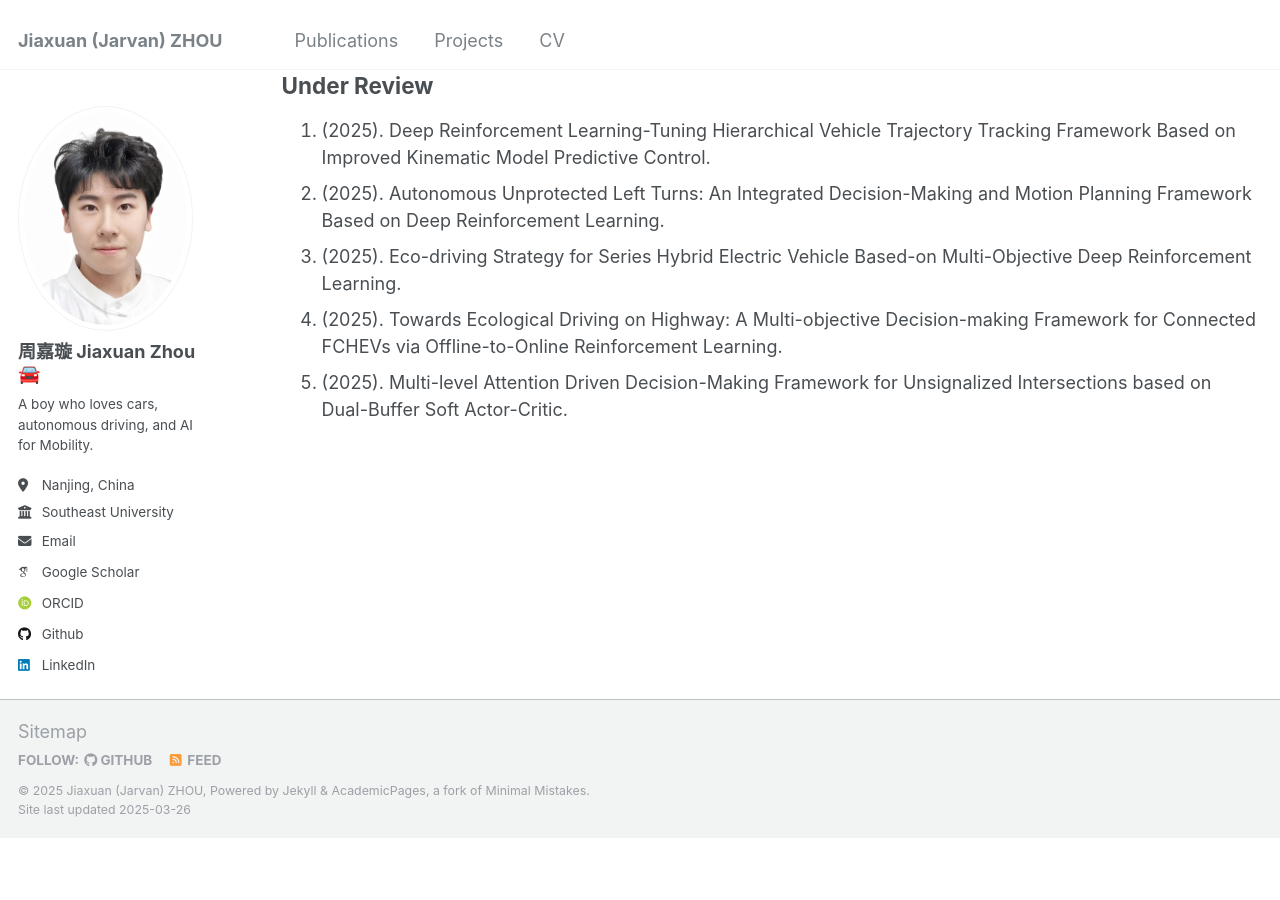
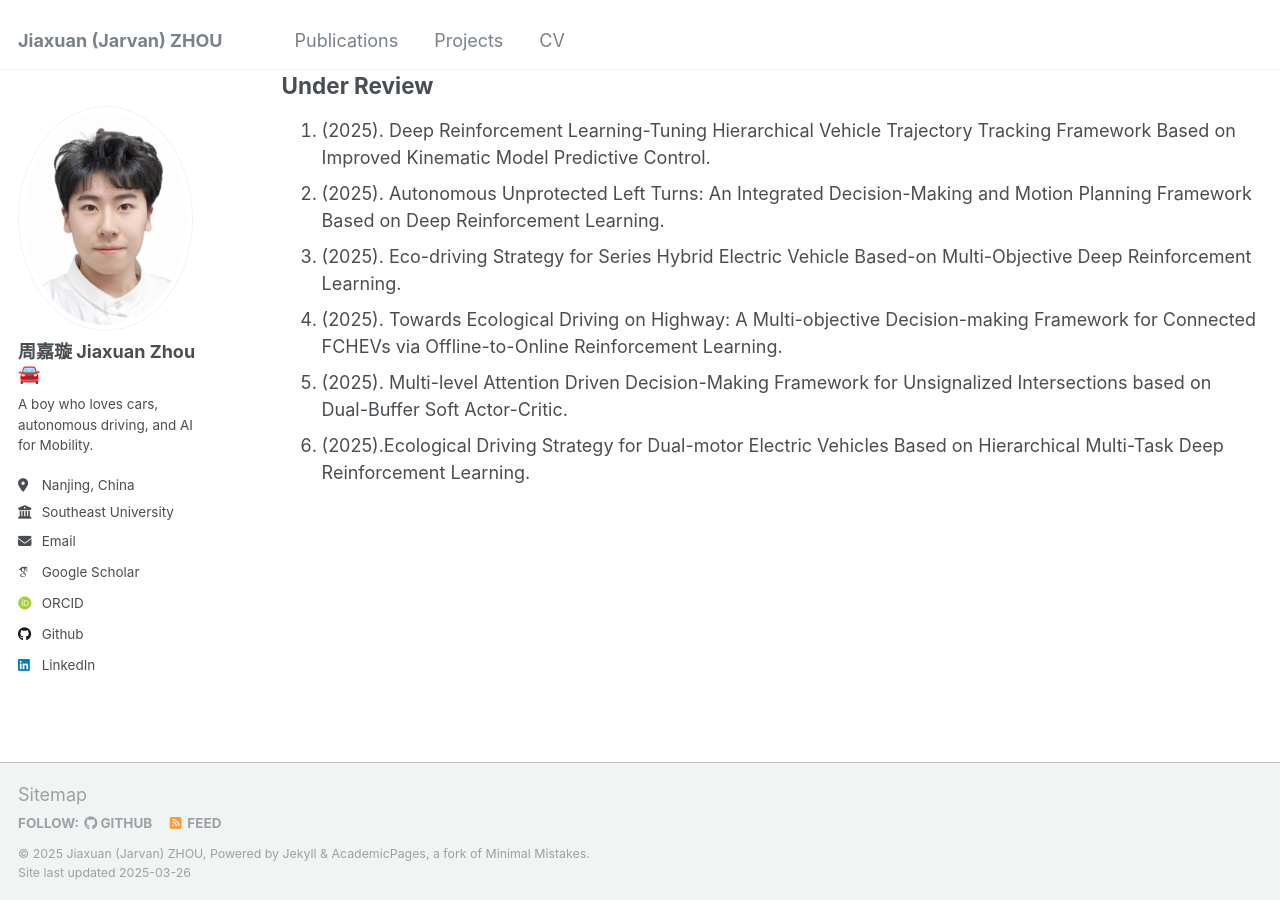
Before and after one commit to jarvanzhouz/jarvanzhouz.github.io, a Jekyll site: the page built from _pages/publications.html, in a window 1280 px wide and 900 px high, scrolled down 1273 px. Built offline with Jekyll 4.4.1, drawn with Linux system fonts in a browser that asks for light colours; some web fonts are replaced; before the commit the page ends 2110 px from its top, so only the background shows below that.

Commit message:
Update publications.html

```diff
--- a/_pages/publications.html
+++ b/_pages/publications.html
@@ -18,8 +18,12 @@ author_profile: true
 
 
 
+
+
         " target="_blank" rel="noopener noreferrer">Link</a>]</li>
 <li>Peng, J.(Supervisor), <strong>Zhou, J.</strong>, Chen, J., Pi, D., Wu, J., Wang, H., & Ding, F. (2023). Multiple Electric Components Health-Aware Eco-Driving Strategy for Fuel Cell Hybrid Electric Vehicle Based on Soft Actor-Critic Algorithm. IEEE Transactions on Transportation Electrification.<strong> (JCR Q1, IF=7.2)</strong>. [<a href="https://doi.org/10.1109/TTE.2023.3339490
+
+
 
 
 
@@ -30,8 +34,12 @@ author_profile: true
 
 
 
+
+
         " target="_blank" rel="noopener noreferrer">Link</a>]</li>
 <li>Wang, Z., He, H., Peng, J., Chen, W., Wu, C., Fan, Y., & <strong>Zhou, J.</strong> (2023). A Comparative Study of Deep Reinforcement Learning Based Energy Management Strategy for Hybrid Electric Vehicle. Energy Conversion and Management, 293, 117442.<strong> (JCR Q1, IF=10.4)</strong>. [<a href="https://doi.org/10.1016/j.enconman.2023.117442
+
+
 
 
 
@@ -42,8 +50,12 @@ author_profile: true
 
 
 
+
+
         " target="_blank" rel="noopener noreferrer">Link</a>]</li>
 <li>Peng, J., Yu, S., Ge, Y., Li, S., Fan, Yi., <strong>Zhou, J.</strong>, & He, H. (2025). Personalized Decision-Making Framework for Collaborative Lane Change and Speed Control Based on Deep Reinforcement Learning. IEEE Transactions on Intelligent Transportation Systems.<strong> (JCR Q1, IF=7.9)</strong>. [<a href="https://doi.org/10.1109/TTE.2023.3339490
+
+
 
 
 
@@ -68,5 +80,6 @@ author_profile: true
 <li>(2025). Eco-driving Strategy for Series Hybrid Electric Vehicle Based-on Multi-Objective Deep Reinforcement Learning.</li>
 <li>(2025). Towards Ecological Driving on Highway: A Multi-objective Decision-making Framework for Connected FCHEVs via Offline-to-Online Reinforcement Learning.</li>
 <li>(2025). Multi-level Attention Driven Decision-Making Framework for Unsignalized Intersections based on Dual-Buffer Soft Actor-Critic.</li>
+<li>(2025).Ecological Driving Strategy for Dual-motor Electric Vehicles Based on Hierarchical Multi-Task Deep Reinforcement Learning. </li>
 </ol>
 </p>
```
